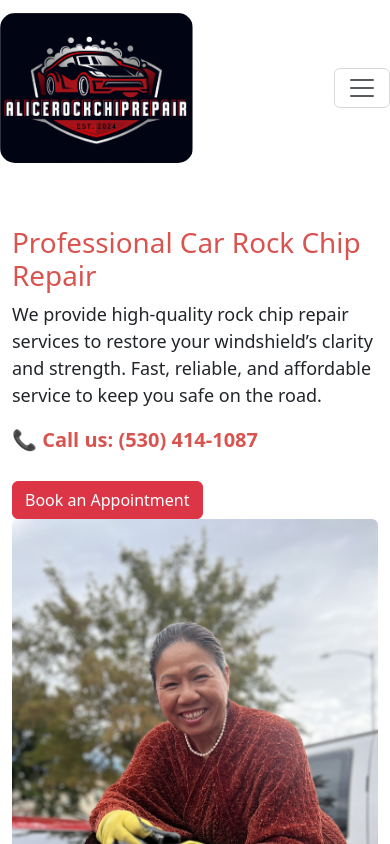
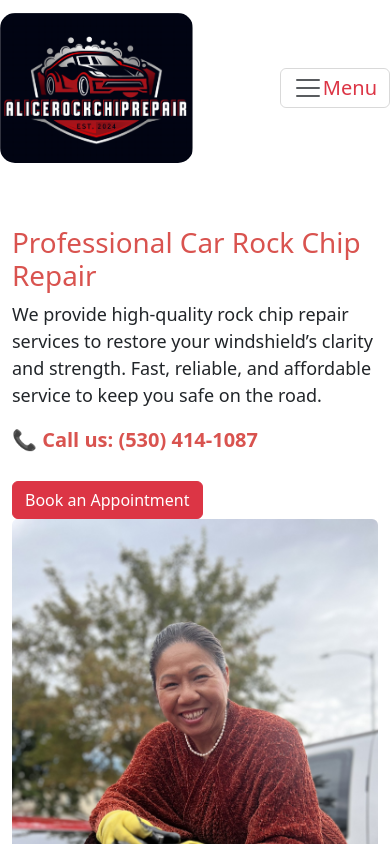
Before and after one commit to sydkaka/AliceRockChipRepair, an Angular app in the folder alice-rock-chip-repair/: page / in a window 390 px wide. Shown: the top 844 px of the page. Built offline with nearby package versions, Linux system fonts and the light colour scheme.

Commit message:
fix menu bar

```diff
--- a/alice-rock-chip-repair/src/app/core/components/navbar/navbar.component.html
+++ b/alice-rock-chip-repair/src/app/core/components/navbar/navbar.component.html
@@ -1,13 +1,16 @@
 <nav class="navbar navbar-expand-lg navbar-light bg-white">
   <a class="navbar-brand" href="#">
-        <img src= "img/Alice.png" alt="AliceRockChipRepair Logo" height="500" class="brand-logo">
+      <img src="img/Alice.png" alt="AliceRockChipRepair Logo" height="80" class="brand-logo">
   </a>
-    <button class="navbar-toggler" type="button" data-toggle="collapse" data-target="#navbarNavAltMarkup" aria-controls="navbarNavAltMarkup" aria-expanded="false" aria-label="Toggle navigation">
-      <span class="navbar-toggler-icon"></span>
+  <button class="navbar-toggler d-flex align-items-center" type="button" data-toggle="collapse"
+      data-target="#navbarNavAltMarkup" aria-controls="navbarNavAltMarkup"
+      aria-expanded="false" aria-label="Toggle navigation">
+      <span class="navbar-toggler-icon "></span>
+      <span class="ml-2 d-lg-none text-danger">Menu</span> <!-- Show "Menu" only when collapsed -->
   </button>
   <div class="collapse navbar-collapse" id="navbarNavAltMarkup">
       <div class="navbar-nav">
-        <a class="nav-item nav-link active " href="#">Home</a>
+          <a class="nav-item nav-link active" href="#">Home</a>
           <a class="nav-item nav-link" href="/services">Services</a>
           <a class="nav-item nav-link" href="/appointment">Book an appointment</a>
       </div>
```
Also changed, not shown: alice-rock-chip-repair/src/app/core/components/navbar/navbar.component.css (line endings or trailing spaces). Lines whose indentation alone changed are shown as unchanged.
